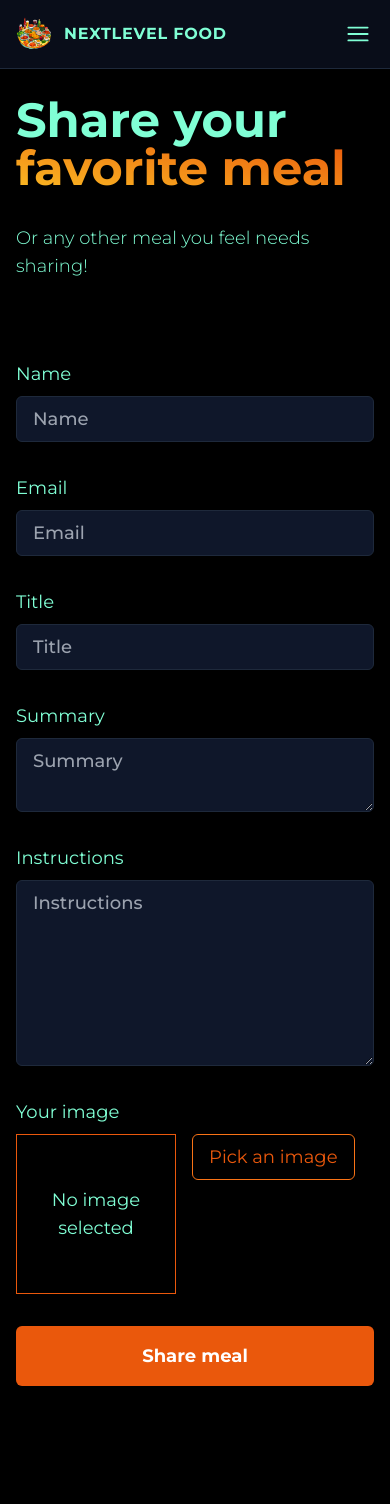
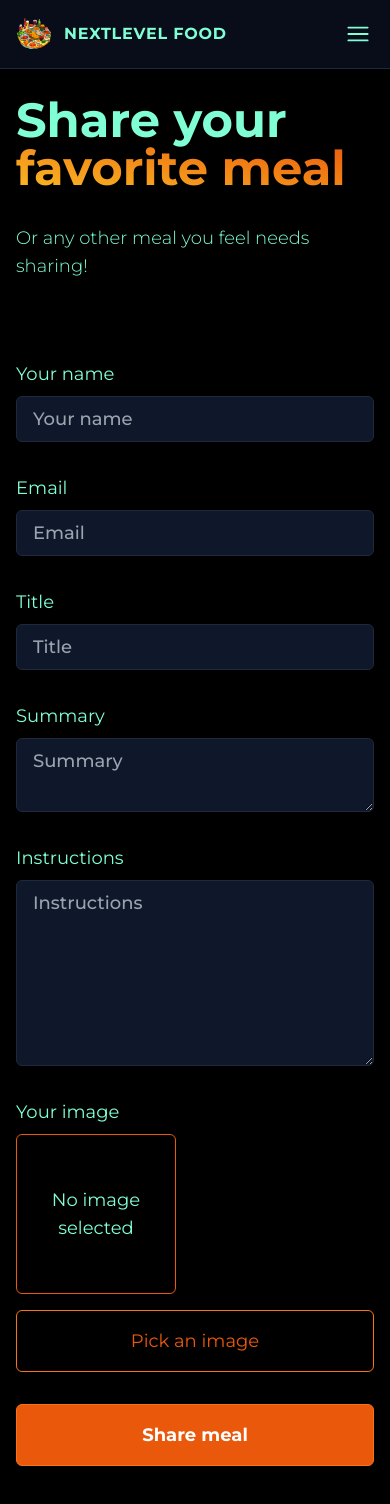
Before and after one commit to wjaqbo/share-menu, a Next.js app: page /meals/share in a window 390 px wide. Shown: the top 1504 px of the page. Before the commit the page ends 1434 px from the top, so only its background shows below. Built offline with nearby package versions, Linux system fonts and the light colour scheme; no server answers.

Commit message:
Button ui component

```diff
--- a/src/app/drinks/page.tsx
+++ b/src/app/drinks/page.tsx
@@ -1,4 +1,4 @@
-import Link from "next/link";
+import Button from "@/components/ui/button";
 
 export const metadata = {
   title: "Drinks",
@@ -19,12 +19,7 @@ export default function DrinksPage() {
           coctails. It is easy and fun!
         </p>
         <div className="mt-8">
-          <Link
-            className="inline-block w-full rounded-md border-orange-500 bg-orange-600 px-4 py-4 text-center text-lg font-bold text-white md:w-auto md:py-2"
-            href="/meals/share"
-          >
-            Share your favorite recipe
-          </Link>
+          <Button href="/meals/share">Share your favorite recipe</Button>
         </div>
       </header>
       <section>
--- a/src/app/meals/[slug]/page.tsx
+++ b/src/app/meals/[slug]/page.tsx
@@ -39,13 +39,13 @@ export default async function MealDetailsPage({
       <header className="mx-auto my-20 gap-12 md:flex">
         <div className="relative h-[20rem] md:w-[30rem]">
           <Image
-            className="animate-slideRight object-cover"
+            className="animate-slideUp object-cover md:animate-slideRight"
             fill
             src={image}
             alt={title}
           />
         </div>
-        <div className="mt-20 flex animate-slideLeft flex-col">
+        <div className="mt-20 flex animate-slideUp flex-col md:animate-slideLeft">
           <h1 className="text-5xl font-bold">{title}</h1>
           <p className="mt-5 italic">
             by <a href={`mailto:${creator_email}`}>{creator}</a>
--- a/src/app/meals/page.tsx
+++ b/src/app/meals/page.tsx
@@ -1,8 +1,8 @@
 import MealsGrid from "@/components/meals/meals-grid";
 import { getMeals } from "@/lib/meals";
-import Link from "next/link";
 import { Suspense } from "react";
 import LoadingMeals from "./loading-meals";
+import Button from "@/components/ui/button";
 
 export const metadata = {
   title: "Meals",
@@ -28,12 +28,7 @@ export default function MealsPage() {
           Choose your favorite recipe and cook it yourself. It is easy and fun!
         </p>
         <div className="mt-8">
-          <Link
-            className="inline-block w-full rounded-md border-orange-500 bg-orange-600 px-4 py-4 text-center text-lg font-bold text-white md:w-auto md:py-2"
-            href="/meals/share"
-          >
-            Share your favorite recipe
-          </Link>
+          <Button href="/meals/share">Share your favorite recipe</Button>
         </div>
       </header>
       <section>
--- a/src/app/meals/share/page.tsx
+++ b/src/app/meals/share/page.tsx
@@ -30,12 +30,12 @@ export default function ShareMealPage() {
         <form action={formAction} className="flex max-w-[40rem] flex-col gap-8">
           <div className="gap-4 md:flex">
             <p className="flex w-full flex-col gap-2">
-              <label htmlFor="name">Name</label>
+              <label htmlFor="name">Your name</label>
               <input
                 type="text"
                 id="name"
                 name="name"
-                placeholder="Name"
+                placeholder="Your name"
                 required
                 className="mb-8 rounded-md border border-slate-800 bg-slate-900 px-4 py-2 font-medium md:mb-0"
               />
--- a/src/app/page.tsx
+++ b/src/app/page.tsx
@@ -1,6 +1,6 @@
 import HomeAccordion from "@/components/home/home-accordion";
 import ImageSlideshow from "@/components/slideshow/image-slideshow";
-import Link from "next/link";
+import Button from "@/components/ui/button";
 
 export default function HomePage() {
   return (
@@ -17,18 +17,10 @@ export default function HomePage() {
             <p className="text-lg">Taste & share food with your friends</p>
           </div>
           <div className="mt-10 flex flex-col items-center gap-8 text-center md:flex-row md:gap-12">
-            <Link
-              href="/community"
-              className="w-full rounded-md border border-orange-500 px-4 py-4 text-lg text-orange-600 md:w-auto md:py-2"
-            >
+            <Button href="/community" noBackground>
               Join the Community
-            </Link>
-            <Link
-              href="/meals"
-              className="w-full rounded-md border-orange-500 bg-orange-600 px-4 py-4 text-lg font-bold text-white md:w-auto md:py-2"
-            >
-              Explore Meals
-            </Link>
+            </Button>
+            <Button href="/meals">Explore Meals</Button>
           </div>
         </div>
       </header>
--- /dev/null
+++ b/src/app/qrcode/page.tsx
@@ -0,0 +1,5 @@
+import React from "react";
+
+export default function QrCodePage() {
+  return <div>QrCodePage</div>;
+}
--- a/src/components/app-header/app-header.tsx
+++ b/src/components/app-header/app-header.tsx
@@ -36,6 +36,9 @@ export default function AppHeader() {
               <NavLink href="/community">Foodies Community</NavLink>
             </li>
             <li>
+              <NavLink href="/qrcode">Scan QR Code</NavLink>
+            </li>
+            <li>
               <NavLink href="/login">Log in</NavLink>
             </li>
           </ul>
--- a/src/components/meals/image-picker.tsx
+++ b/src/components/meals/image-picker.tsx
@@ -2,6 +2,7 @@
 
 import { useRef, useState } from "react";
 import Image from "next/image";
+import Button from "../ui/button";
 
 export default function ImagePicker({
   label,
@@ -39,10 +40,10 @@ export default function ImagePicker({
   return (
     <div className="flex flex-col gap-2">
       <label htmlFor={name}>{label}</label>
-      <div className="flex items-start gap-4">
+      <div className="flex flex-col items-start gap-4 md:flex-row">
         <div>
           {!pickedImage && (
-            <div className="flex h-40 w-40 items-center border border-orange-600 text-center ">
+            <div className="flex h-40 w-40 items-center rounded-md border border-orange-600 text-center ">
               <p>No image selected</p>
             </div>
           )}
@@ -67,13 +68,9 @@ export default function ImagePicker({
           onChange={handleImageChange}
           required
         />
-        <button
-          className="rounded-md border border-orange-500 px-4 py-2 text-orange-600"
-          type="button"
-          onClick={handlePickImage}
-        >
+        <Button type="button" onClick={handlePickImage} noBackground>
           Pick an image
-        </button>
+        </Button>
       </div>
     </div>
   );
--- a/src/components/meals/meals-form-submit.tsx
+++ b/src/components/meals/meals-form-submit.tsx
@@ -1,17 +1,14 @@
 "use client";
 
 import { useFormStatus } from "react-dom";
+import Button from "../ui/button";
 
 export default function MealsFormSubmit() {
   const { pending } = useFormStatus();
 
   return (
-    <button
-      type="submit"
-      className="inline-block w-full rounded-md border-orange-500 bg-orange-600 px-4 py-4 text-center text-lg font-bold text-white disabled:bg-gray-500 disabled:text-black md:w-auto md:py-2"
-      disabled={pending}
-    >
+    <Button type="submit" disabled={pending}>
       {pending ? "Sharing..." : "Share meal"}
-    </button>
+    </Button>
   );
 }
--- /dev/null
+++ b/src/components/ui/button.tsx
@@ -0,0 +1,32 @@
+import Link from "next/link";
+import { ButtonHTMLAttributes } from "react";
+
+export default function Button({
+  children,
+  href,
+  noBackground = false,
+  ...props
+}: {
+  children: React.ReactNode;
+  href?: string;
+  noBackground?: boolean;
+} & ButtonHTMLAttributes<HTMLButtonElement>) {
+  const linkButton = href && (
+    <Link
+      href={href}
+      className={`${noBackground ? "bg-transparent text-orange-600" : "bg-orange-600 font-bold text-white"} inline-block w-full rounded-md border border-orange-500 px-4 py-4 text-center text-lg md:w-auto md:py-2`}
+    >
+      {children}
+    </Link>
+  );
+
+  const button = (
+    <button
+      {...props}
+      className={`${noBackground ? "bg-transparent text-orange-600" : "bg-orange-600 font-bold text-white"} w-full rounded-md border border-orange-500 px-4 py-4 text-lg disabled:bg-gray-500 disabled:text-black md:w-auto md:py-2`}
+    >
+      {children}
+    </button>
+  );
+  return <>{href ? linkButton : button}</>;
+}
```
